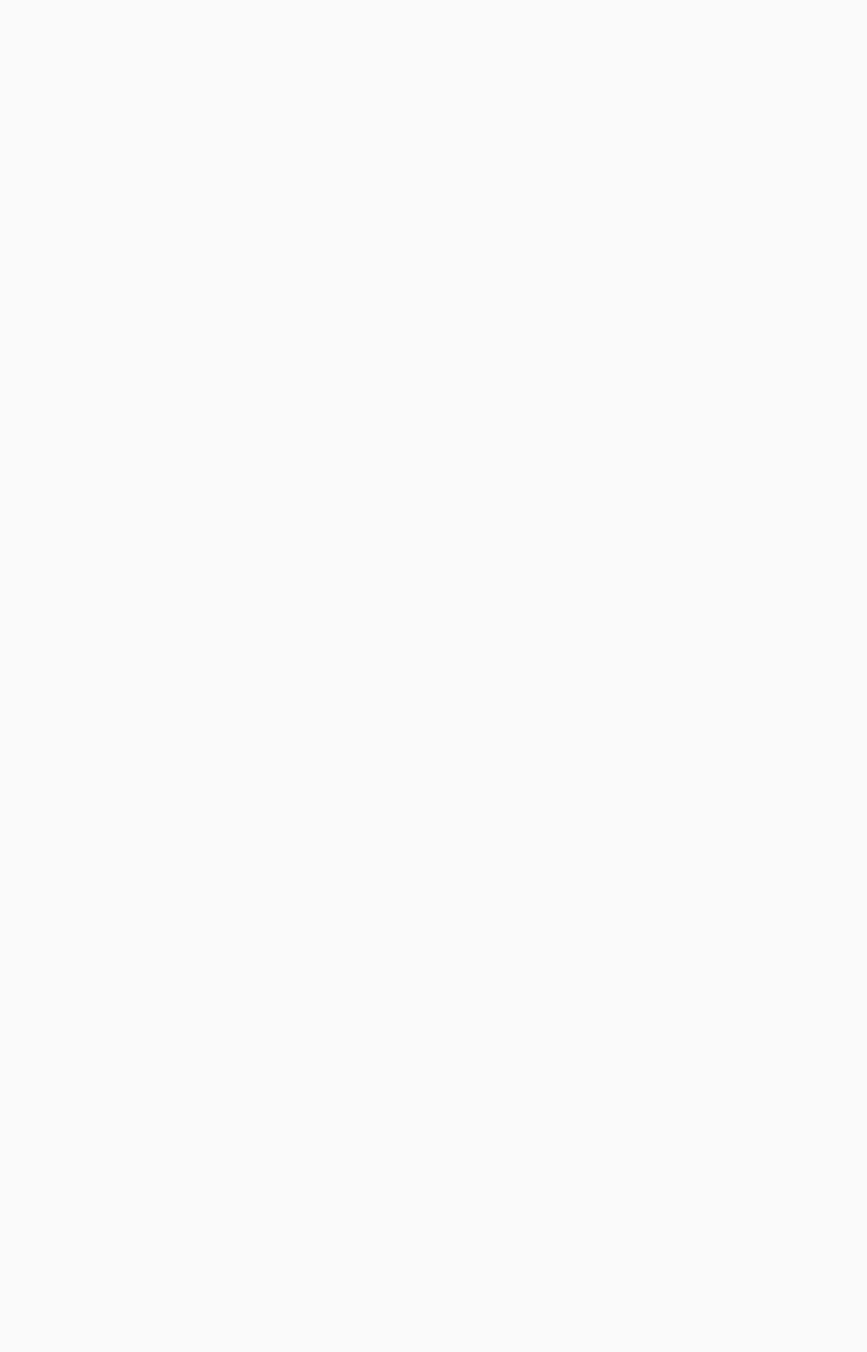
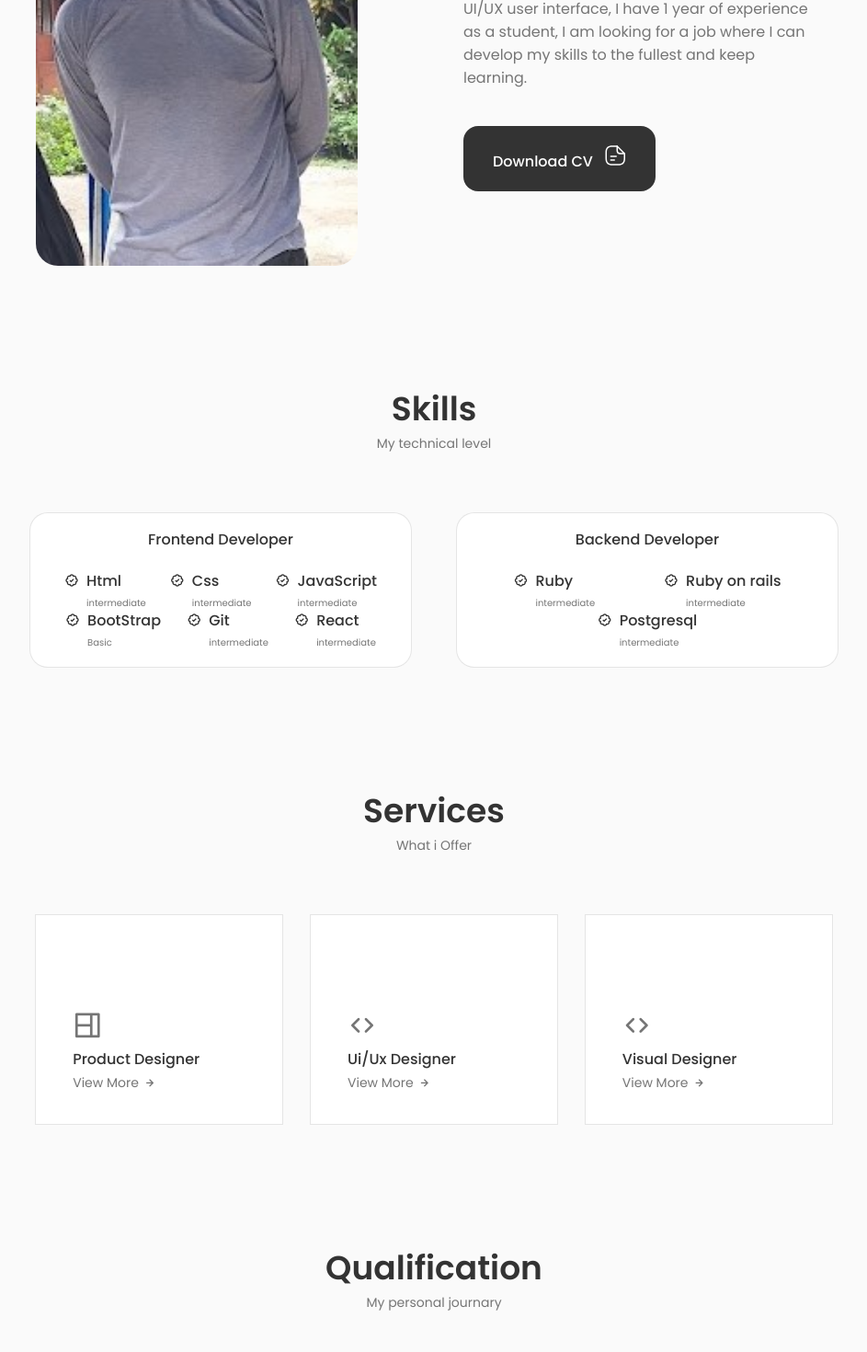
Before and after one commit to Enriquevizarra/my-portafolio, a React (Create React App) app: page / in a window 1280 px wide. Shown: the part 1260-2730 px from the top of the page at 92% size, without its empty margins (168-1111 px from the left). Before the commit the page ends 800 px from the top, so only its background shows below. Built offline with nearby package versions, Linux system fonts and the light colour scheme; a web font is replaced by a local one.

Commit message:
ADD: components in App

```diff
--- a/src/App.js
+++ b/src/App.js
@@ -1,9 +1,32 @@
 import './App.css';
+import { About } from './components/about/About';
+import { Contact } from './components/contact/Contact';
+import { Footer } from './components/footer/Footer';
+import { Header } from './components/header/Header';
+import { Home } from './components/home/Home';
+import { Qualification } from './components/qualification/Qualification';
+import { ScrollUp } from './components/scrollup/ScrollUp';
+import { Services } from './components/services/Services';
+import { Skills } from './components/skills/Skills';
+import { Testimonials } from './components/Testimonials/Testimonials';
 
 function App() {
   return (
     <div>
-      hello
+      <Header />
+
+      <main className='main'>
+        <Home />
+        <About />
+        <Skills />
+        <Services />
+        <Qualification />
+        <Testimonials />
+        <Contact />
+
+      </main>
+        <Footer />
+        <ScrollUp />
     </div>
   );
 }
```
